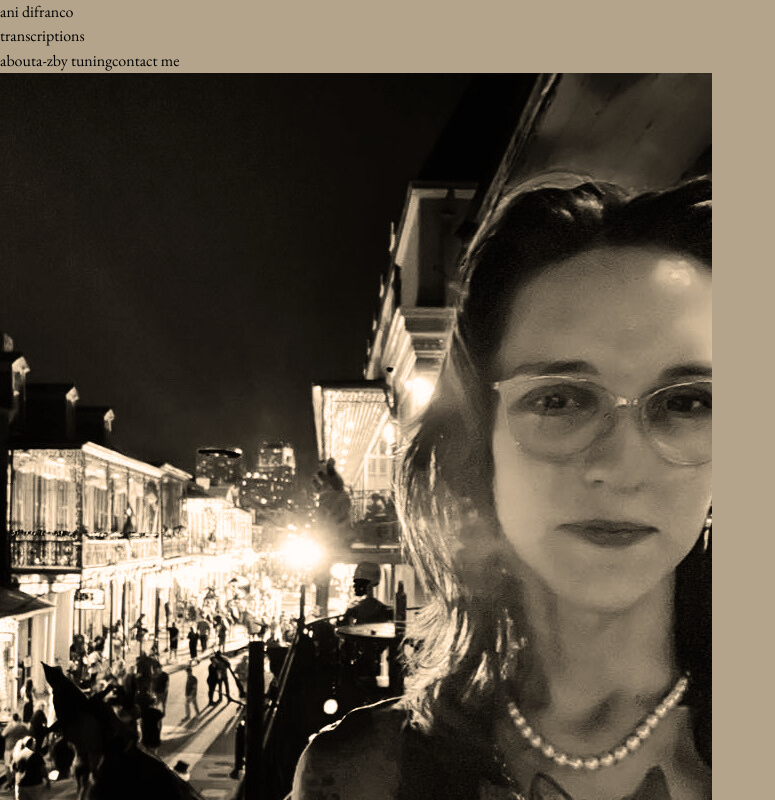
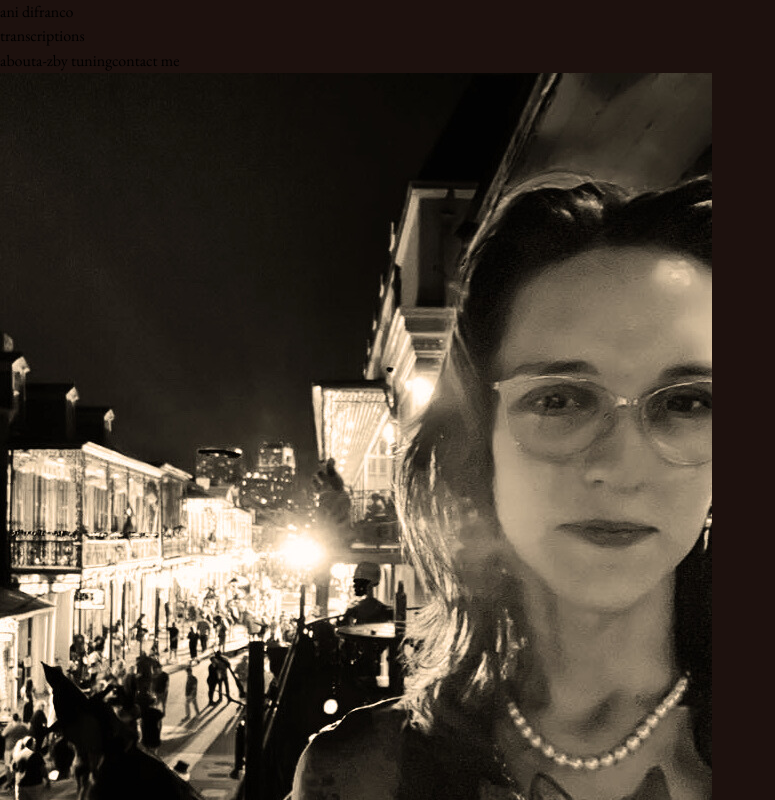
Before and after one commit to KKurzawa/Ani-Difranco-Transcriptions, a React (Vite) app: page /About in a window 1280 px wide. Shown: the top 800 px of the page, without its empty margins (0-775 px from the left). Built offline with nearby package versions, Linux system fonts and the light colour scheme.

Commit message:
fixed footer size

```diff
--- a/src/App.css
+++ b/src/App.css
@@ -1,5 +1,6 @@
 #root {
-    background-color: #B4A48B;
+    background-color: #1d110e;
+    height: 100%;
     margin: 0;
     padding: 0;
 
--- a/src/Pages/About/About.jsx
+++ b/src/Pages/About/About.jsx
@@ -7,11 +7,11 @@ function AboutMe() {
     // const backslash = &amp#92;
 
     return (
-        <>
+        <div className='bg-[#B4A48B]'>
             <div className='flex justify-center'>
                 <img src={NatPic2} />
             </div>
-            <p className='my-10 mx-7 md:mx-10 text-xl md:text-2xl text-white'>
+            <p className='mt-10 pb-10 mx-7 md:mx-10 text-xl md:text-2xl text-white'>
                 <h2 id='introduction' className='about-header-text'>introduction</h2>
                 <h3 id='nat-name' className='about-description-text'>natalie siagkris-seymour</h3>
 
@@ -109,7 +109,7 @@ function AboutMe() {
                     this is a completely unauthorized fan-made publication. these transcriptions are the author's own work and represent my interpretation of the songs. you may only use these files for private study, scholarship, or research. copyrighted material contained in transcriptions is used in accordance with 'fair use'.
                 </div>
             </p>
-        </>
+        </div>
 
 
     )
--- a/src/Pages/ByTuning/ByTuning.jsx
+++ b/src/Pages/ByTuning/ByTuning.jsx
@@ -30,7 +30,7 @@ function ByTuning() {
         }
     )
     return (
-        <div className='flex flex-col justify-center text-white'>
+        <div className='flex flex-col justify-center text-white bg-[#B4A48B]'>
             <h2 className='heading-text text-4xl md:text-6xl pt-5 text-center'>by tuning</h2>
             <h2 className='heading-text text-2xl md:text-3xl pb-5 text-center'>click song to view pdf</h2>
             <div className='md:hidden flex-col text-center'>
--- a/src/Pages/Contact/Contact.jsx
+++ b/src/Pages/Contact/Contact.jsx
@@ -45,7 +45,7 @@ const Contact = () => {
         console.log(templateParams);
     }
     return (
-        <div className='flex flex-col items-center -mb-32 md:mb-0 min-h-screen'>
+        <div className='flex flex-col items-center -mb-32 md:mb-0 min-h-screen bg-[#B4A48B]'>
             <h2 className="heading-text text-white text-4xl md:text-6xl mt-5">contact me</h2>
             <form onSubmit={handleSubmit} className='emailForm flex flex-col content-center m-[20px] w-[50%] md:w-[40%]'>
                 <input
--- a/src/Pages/Home/Home.jsx
+++ b/src/Pages/Home/Home.jsx
@@ -4,14 +4,14 @@ import AniPic2 from '../../assets/photos/AniPic2.png'
 
 function Home() {
     return (
-        <>
+        <div className='bg-[#B4A48B]'>
             <img className='w-full' src={AniPic2} />
             <section>
-                <p className='description-text mx-10 md:mx-40 my-10 text-center text-2xl md:text-4xl text-white'>the ultimate unauthorized fan-made and researched collection of the unique musical compositions of ani difranco
+                <p className='description-text mx-10 md:mx-40 mt-10 pb-10 text-center text-2xl md:text-4xl text-white'>the ultimate unauthorized fan-made and researched collection of the unique musical compositions of ani difranco
                 </p>
             </section>
 
-        </>
+        </div>
 
     )
 }
--- a/src/Pages/TranscriptionsAz/TranscriptionsaAz.jsx
+++ b/src/Pages/TranscriptionsAz/TranscriptionsaAz.jsx
@@ -4,7 +4,7 @@ import { transcriptions } from '../../Utils/TranscriptionsTunings';
 function TranscriptionsaAz() {
 
     return (
-        <section className='flex flex-col text-white'>
+        <section className='flex flex-col bg-[#B4A48B] text-white'>
             <h2 className='heading-text text-4xl md:text-6xl pt-5 text-center'>transcriptions a-z</h2>
             <h2 className='heading-text text-2xl md:text-3xl pb-5 text-center'>click song to view pdf</h2>
             <div className='md:hidden flex flex-col pb-5'>
```
